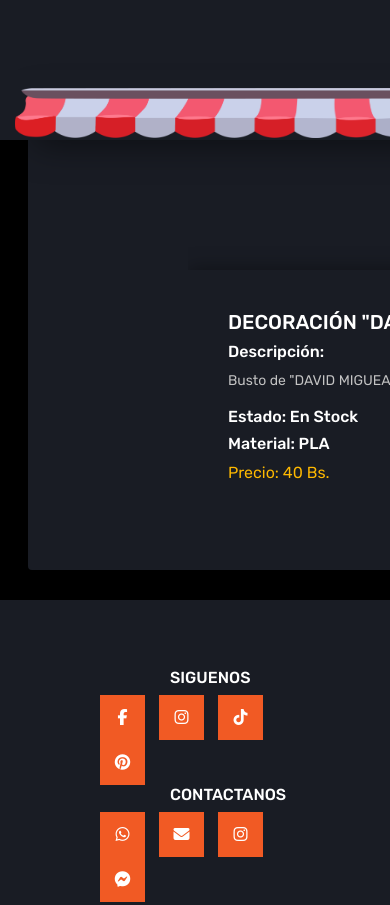
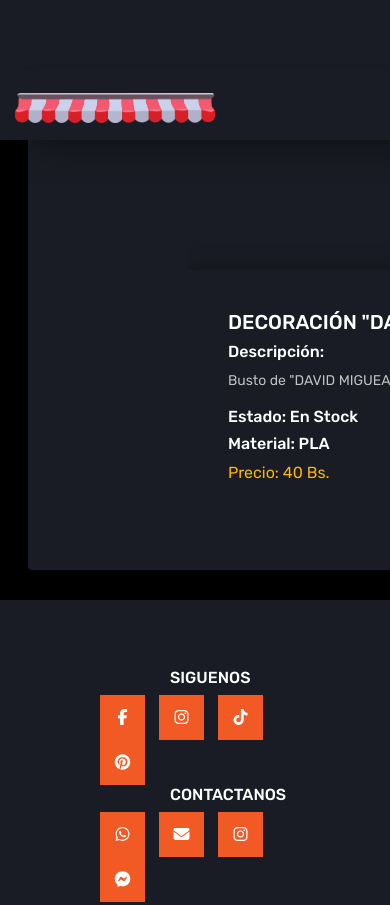
Before and after one commit to AndruxKilller7/Programaci-nWebI, a website: page index.html in a window 390 px wide. Shown: the top 905 px of the page. Drawn offline with nearby package versions, Linux system fonts and the light colour scheme; files that its build step writes are made by us from their sources.

Commit message:
responsive 1.1

```diff
--- a/assets/css/estilosPrincipales.css
+++ b/assets/css/estilosPrincipales.css
@@ -24,10 +24,10 @@
 @media (max-width: 600px) {
 
     .webDesign #carpa{
-        margin-right: 3500px;
-        width: 600PX;
-        height: 50px;
-        margin-top: 15px;
+        margin-right: 350px;
+        width: 200PX;
+        height: 30px;
+        margin-top: 5px;
     }
 
 }
```
